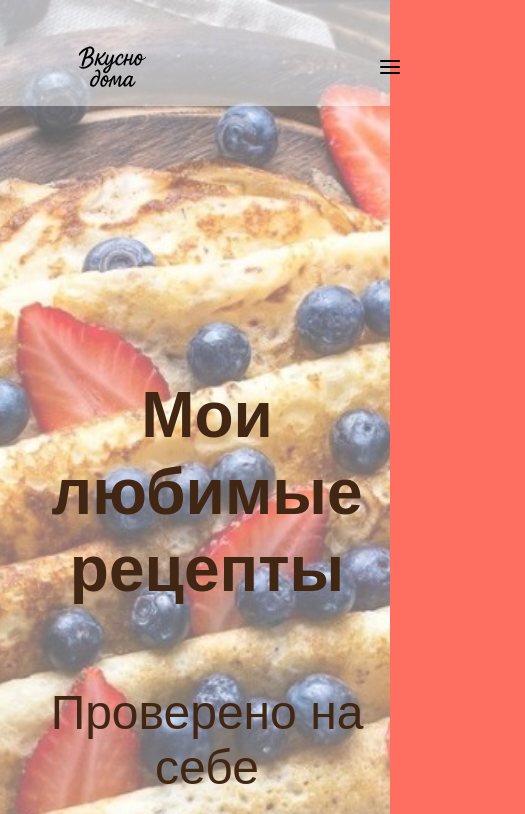
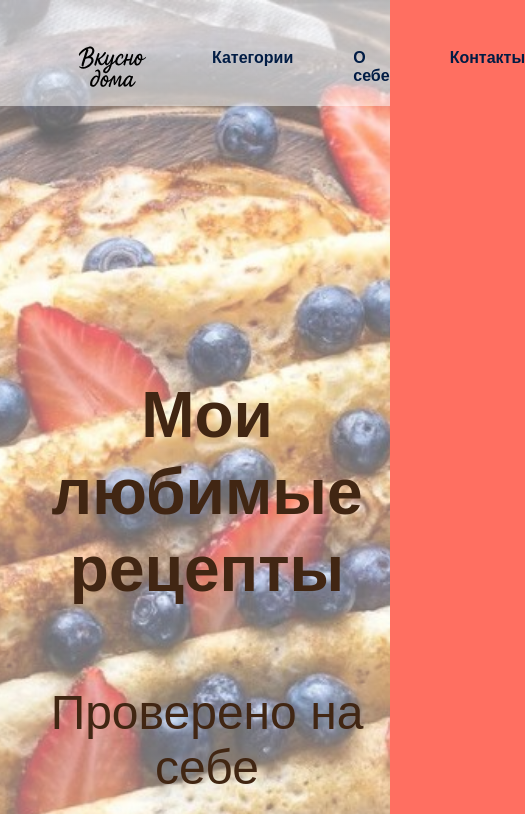
Before and after one commit to loudmilakiki/coocking-book, a website: page index.html in a window 390 px wide. Shown: the top 814 px of the page, 525 px wide, since content can reach past the window. Drawn offline with Linux system fonts and the light colour scheme.

Commit message:
without burger

```diff
--- a/index.html
+++ b/index.html
@@ -24,11 +24,11 @@
                 </ul>
             </nav>
 
-            <button class="header__burger menu-btn-open" type="button">
+            <!-- <button class="header__burger menu-btn-open" type="button">
               <svg xmlns="http://www.w3.org/2000/svg" viewBox="0 0 24 24" width="24" height="24">
                 <path d="M3 6h18M3 12h18M3 18h18" stroke="#000" stroke-width="2" stroke-linecap="round"/>
               </svg>
-            </button>
+            </button> -->
 
         </div>
       </div>
--- a/src/styles/layout/_header.scss
+++ b/src/styles/layout/_header.scss
@@ -25,9 +25,9 @@ $bp-desktop: 1280px;
   }
 
   &__menu {
-    display: none;
+    // display: none;
 
-  @media screen and (min-width: $bp-desktop) {
+  // @media screen and (min-width: $bp-desktop) {
     display: flex;
     gap: 60px;
     list-style: none;
@@ -36,20 +36,20 @@ $bp-desktop: 1280px;
   }
   }
 
-  &__burger {
-    display: block; // по умолчанию виден на мобильных
-  background-color: transparent;
-  border: none;
-  width: 24px;
-  height: 24px;
-  padding: 0;
-  fill: var(--color-primary-light);
+//   &__burger {
+//     display: block; // по умолчанию виден на мобильных
+//   background-color: transparent;
+//   border: none;
+//   width: 24px;
+//   height: 24px;
+//   padding: 0;
+//   fill: var(--color-primary-light);
 
-  @media screen and (min-width: $bp-desktop) {
-    display: none; // скрыть на десктопе
-    }
-  }
-}
+//   @media screen and (min-width: $bp-desktop) {
+//     display: none; // скрыть на десктопе
+//     }
+//   }
+// }
 
 .img {
   margin-left: 40px;
```
Also changed, not shown: category.html (+2 -2 lines), recepi-list.html (+2 -2 lines), src/styles/main.css, 1 other file.
